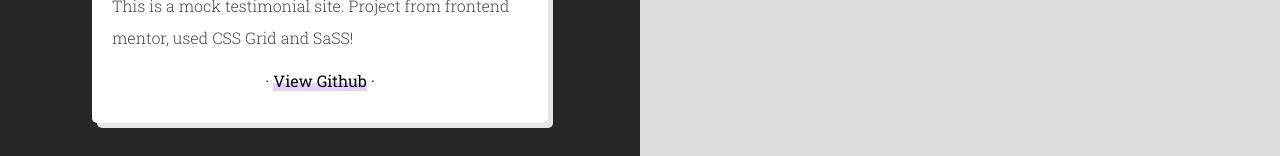
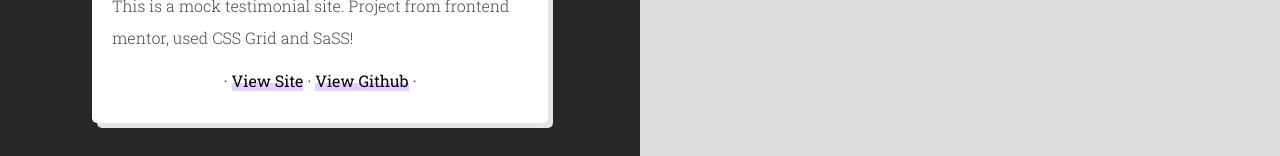
Before and after one commit to Zmarie/portfoliov02, a plain HTML site: page work/index.html in a window 1280 px wide. Shown: the part 1130-1286 px from the top of the page. Drawn offline with nearby package versions, Linux system fonts and the light colour scheme; a web font is replaced by a local one.

Commit message:
Updated links for portfolio project.

```diff
--- a/work/index.html
+++ b/work/index.html
@@ -68,7 +68,7 @@
                 <p>This is a mock testimonial site. Project from frontend mentor, used CSS Grid and SaSS!</p>
 
                 <div class="links">
-                  &middot; <a href="#">View Github</a> &middot;
+                  &middot; <a href="https://testimonials-grid-psi.vercel.app/">View Site</a> &middot; <a href="https://github.com/Zmarie/testimonials-grid">View Github</a> &middot;
                 </div>
               </div>
             </article>
```
